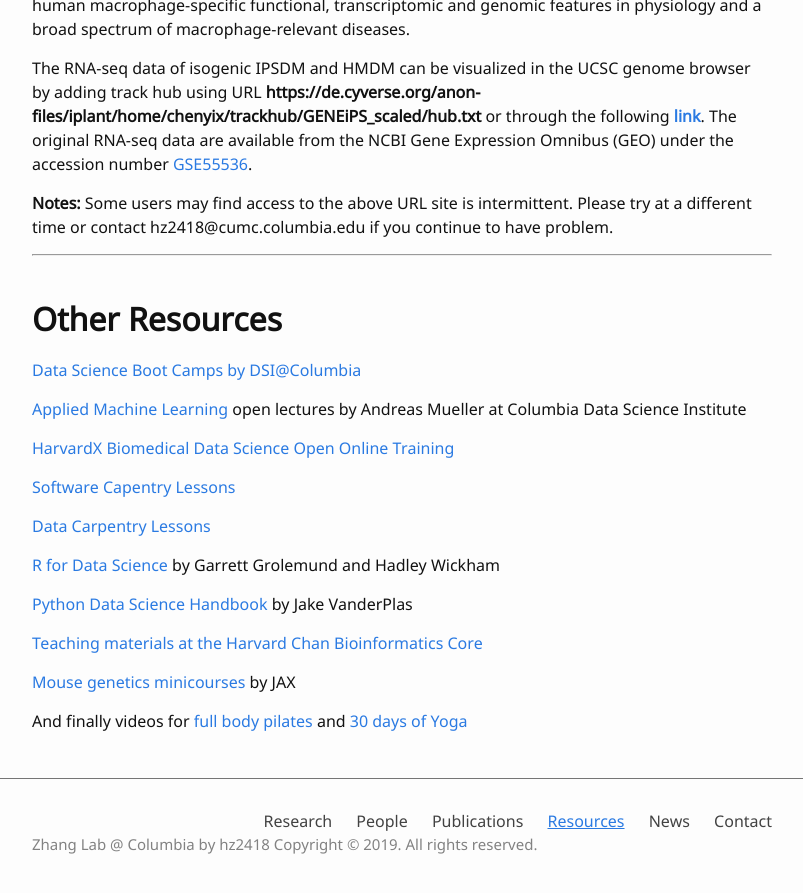
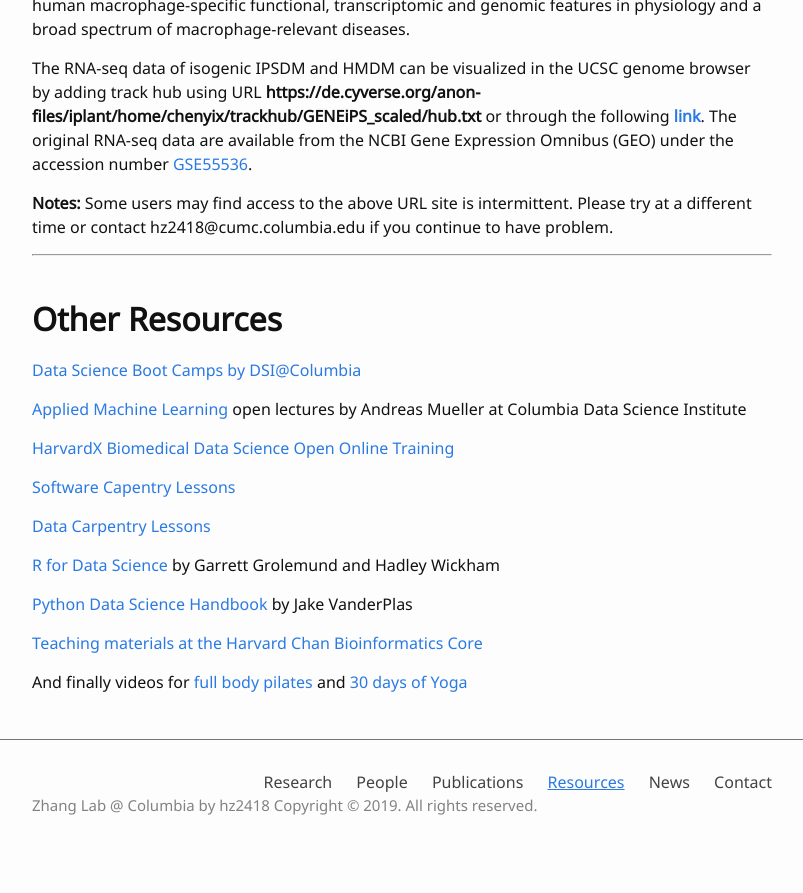
Before and after one commit to hanruizhang/zhanglab, a Jekyll site: the page built from 4_Resources.md, in a window 1280 px wide and 900 px high, scrolled down 769 px. Shown: the top 893 px of the window, without its empty margins (238-1041 px from the left). Built offline with Jekyll 4.4.1, drawn with Linux system fonts in a browser that asks for light colours; after the commit the page ends 1630 px from its top, so only the background shows below that.

Commit message:
Update 4_Resources.md

```diff
--- a/4_Resources.md
+++ b/4_Resources.md
@@ -35,5 +35,4 @@
 #### [R for Data Science](https://r4ds.had.co.nz/index.html) by Garrett Grolemund and Hadley Wickham
 #### [Python Data Science Handbook](https://jakevdp.github.io/PythonDataScienceHandbook/) by Jake VanderPlas
 #### [Teaching materials at the Harvard Chan Bioinformatics Core](https://github.com/hbctraining)
-#### [Mouse genetics minicourses](https://learn.education.jax.org/browse/jaxge-online) by JAX
 #### And finally videos for [full body pilates](https://www.youtube.com/watch?v=sKIqLUlPGBw) and [30 days of Yoga](https://www.youtube.com/watch?v=oBu-pQG6sTY&list=RDQMkJ0HOrXEwlk&start_radio=1)
```
